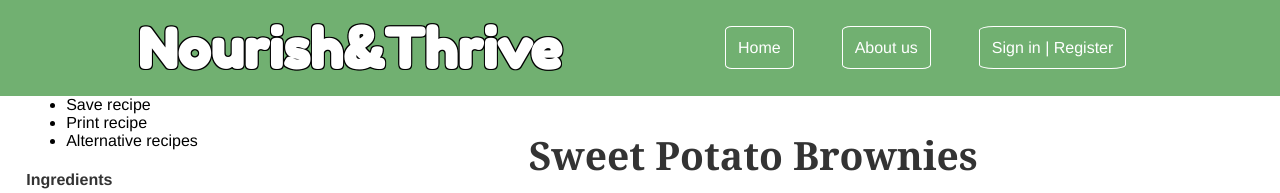
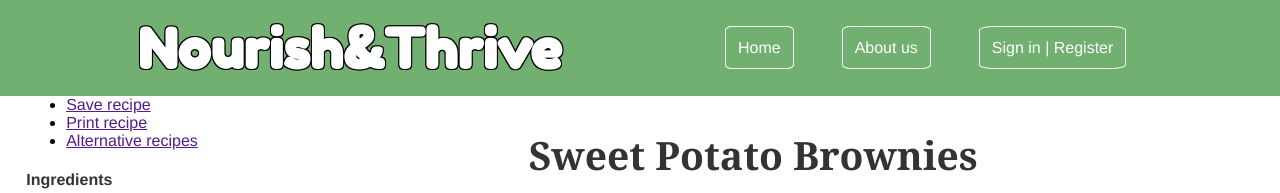
Before and after one commit to sananwar2/sananwar2.github.io, a plain HTML site: page index.html in a window 1280 px wide. Shown: the top 193 px of the page. Drawn offline with Linux system fonts and the light colour scheme.

Commit message:
Update index.html

```diff
--- a/index.html
+++ b/index.html
@@ -33,9 +33,9 @@
                 <section>
                     <nav>
                         <ul>
-                            <li><a href=""></a>Save recipe</li>
-                            <li><a href=""></a>Print recipe</li>
-                            <li><a href=""></a>Alternative recipes</li>
+                            <li><a href="">Save recipe</a></li>
+                            <li><a href="">Print recipe</a></li>
+                            <li><a href="">Alternative recipes</a></li>
                         </ul>
                     </nav>
                 </section>
```
